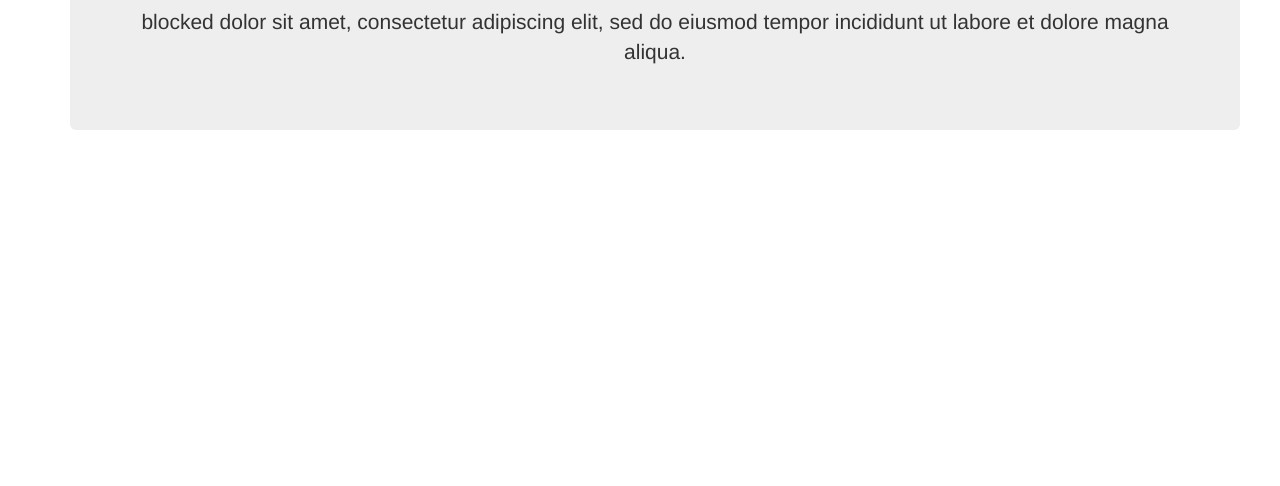
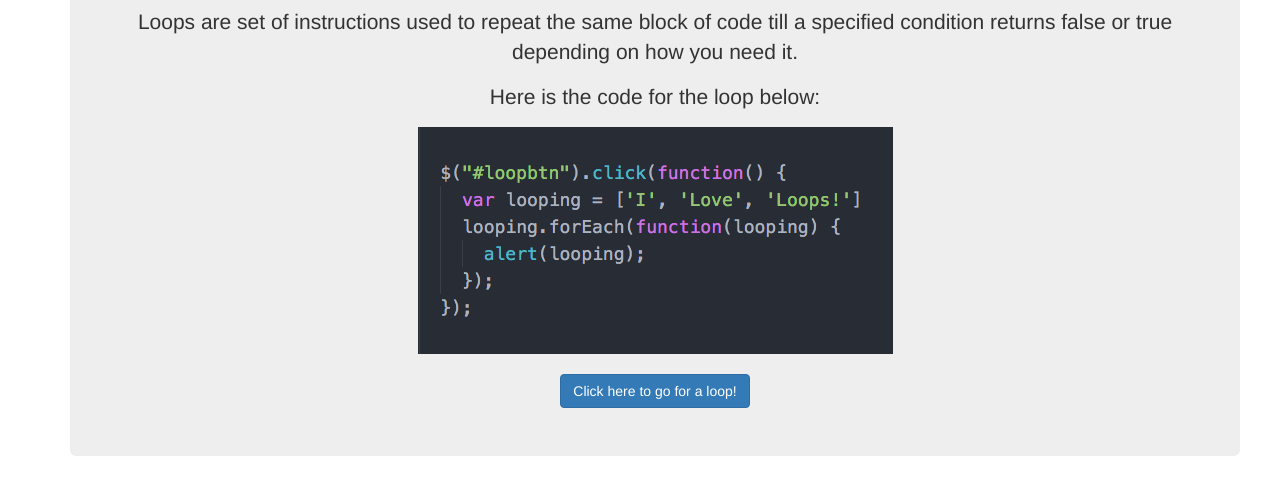
Before and after one commit to agershenzon/thursday_week2, a plain HTML site: page index.html in a window 1280 px wide. Both pictures are taken after a click on the element "Looping". Shown: the part 433-919 px from the top of the page. Before the commit the page ends 800 px from the top, so only its background shows below. Drawn offline with Linux system fonts and the light colour scheme.

Commit message:
add loop jquery and content

```diff
--- a/css/styles.css
+++ b/css/styles.css
@@ -11,3 +11,10 @@ h3 {
 h3:hover {
   text-decoration: underline;
 }
+
+img {
+  margin: auto;
+}
+.btn {
+  margin-top: 20px;
+}
--- a/index.html
+++ b/index.html
@@ -112,7 +112,10 @@
           </span>
           <span class="looping">
             <h2>Looping</h2>
-            <p>blocked dolor sit amet, consectetur adipiscing elit, sed do eiusmod tempor incididunt ut labore et dolore magna aliqua.</p>
+            <p>Loops are set of instructions used to repeat the same block of code till a specified condition returns false or true depending on how you need it.</p>
+            <p>Here is the code for the loop below:</p>
+            <img class="img-responsive" src="img/loops.jpg" alt="jquery for loops alert" />
+            <button type="button" class="btn btn-primary" id="loopbtn">Click here to go for a loop!</button>
           </span>
           <span class="forms">
             <h2>Forms</h2>
--- a/js/scripts.js
+++ b/js/scripts.js
@@ -55,4 +55,12 @@ $(document).ready(function() {
     $("span.active").siblings().hide();
     $("span.active").show();
   });
+
+  $("#loopbtn").click(function() {
+    var looping = ['I', 'Love', 'Loops!']
+    looping.forEach(function(looping) {
+      alert(looping);
+    });
+  });
+
 });
```
Also changed, not shown: img/loops.jpg (added).
